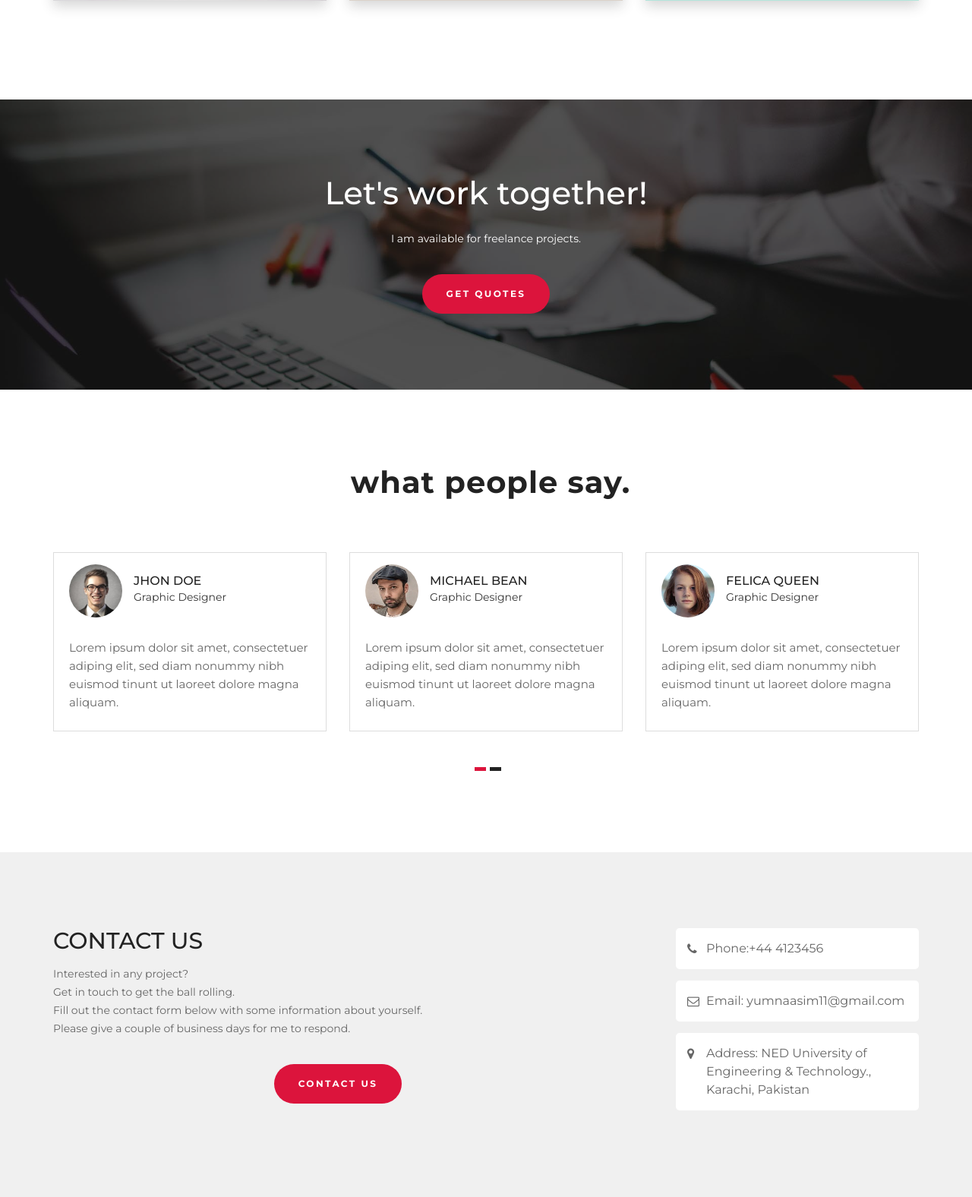
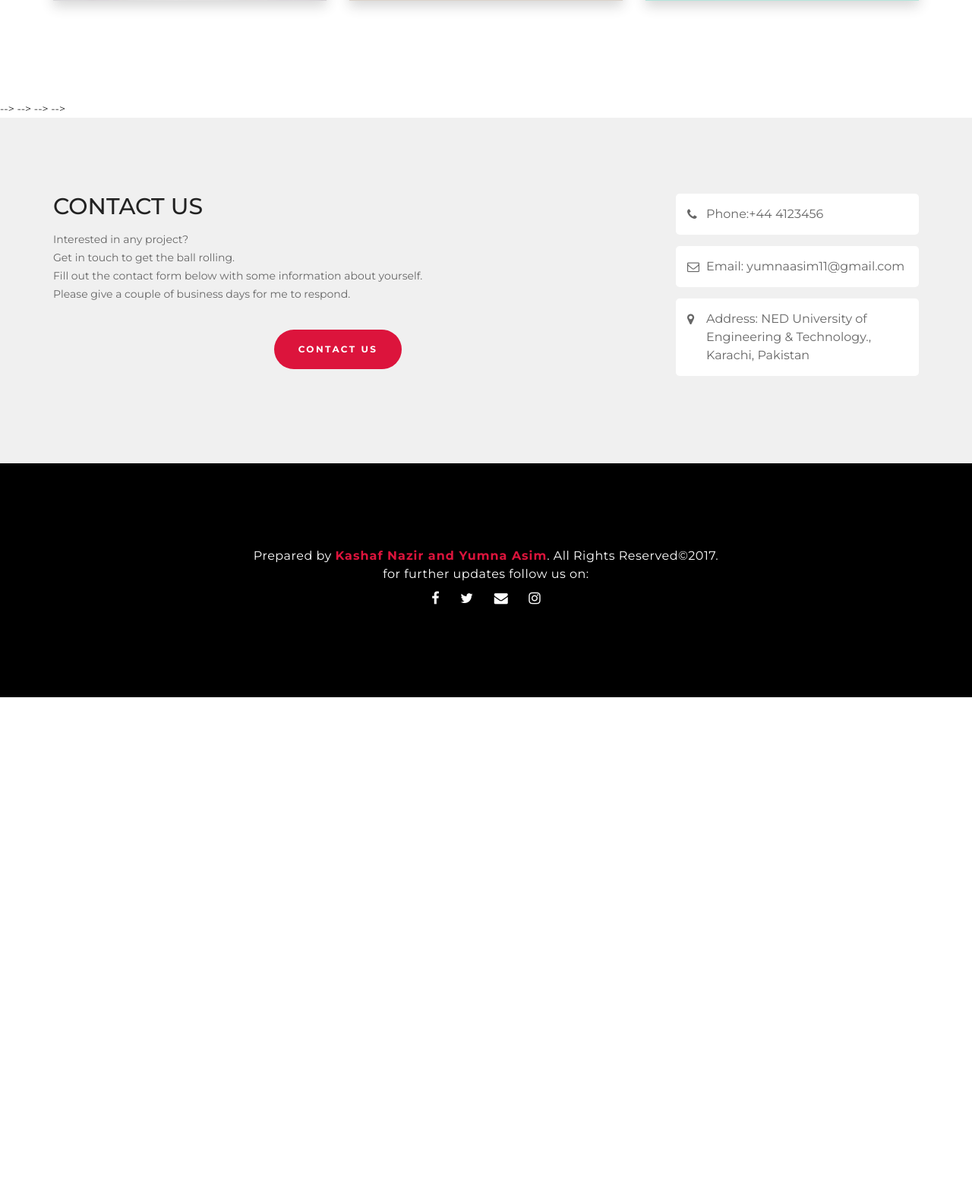
Before and after one commit to yumna11/idea, a PHP site: page /idea/ in a window 1280 px wide. Shown: the part 3369-4945 px from the top of the page at 76% size. After the commit the page ends 4287 px from the top, so only its background shows below. Run offline with PHP 8.4, Linux system fonts and the light colour scheme.

Commit message:
remove extra portions

```diff
--- a/index.php
+++ b/index.php
@@ -343,8 +343,8 @@
     <!--============== END PORTFOLIO SECTION ===================-->
 
 
-     <!--====== QUOTES AREA =====-->
-        <div class="quotes-area section-padding">
+     <!-- <!--====== QUOTES AREA =====-->
+       <!--  <div class="quotes-area section-padding">
             <div class="container">
                 <div class="row">
                     <div class="col-md-12">
@@ -356,12 +356,12 @@
                     </div>
                 </div><!--/.row-->
             </div><!--/.container-->
-        </div>
-        <!--====== END QUOTES AREA =======-->
+        </div> -->
+        <!--====== END QUOTES AREA =======--> -->
 
 
-    <!--================== TESTIMONIAL SECTION ====================-->
-        <div id="testimonial" class="testimonial-section section-padding">
+    <!-- <!--================== TESTIMONIAL SECTION ====================-->
+       <!--  <div id="testimonial" class="testimonial-section section-padding">
             <div class="container">
                <div class="row">
                    <div class="col-md-12 text-center">
@@ -434,8 +434,8 @@
                     </div>
                 </div> <!-- / row -->
                 </div>
-            </div>
-        <!--============== END TESTIMONIAL SECTION ===============-->
+            </div> -->
+        <!--============== END TESTIMONIAL SECTION ===============--> -->
 
 
          <!--================ CONTACT INFO SECTION =================-->
```
